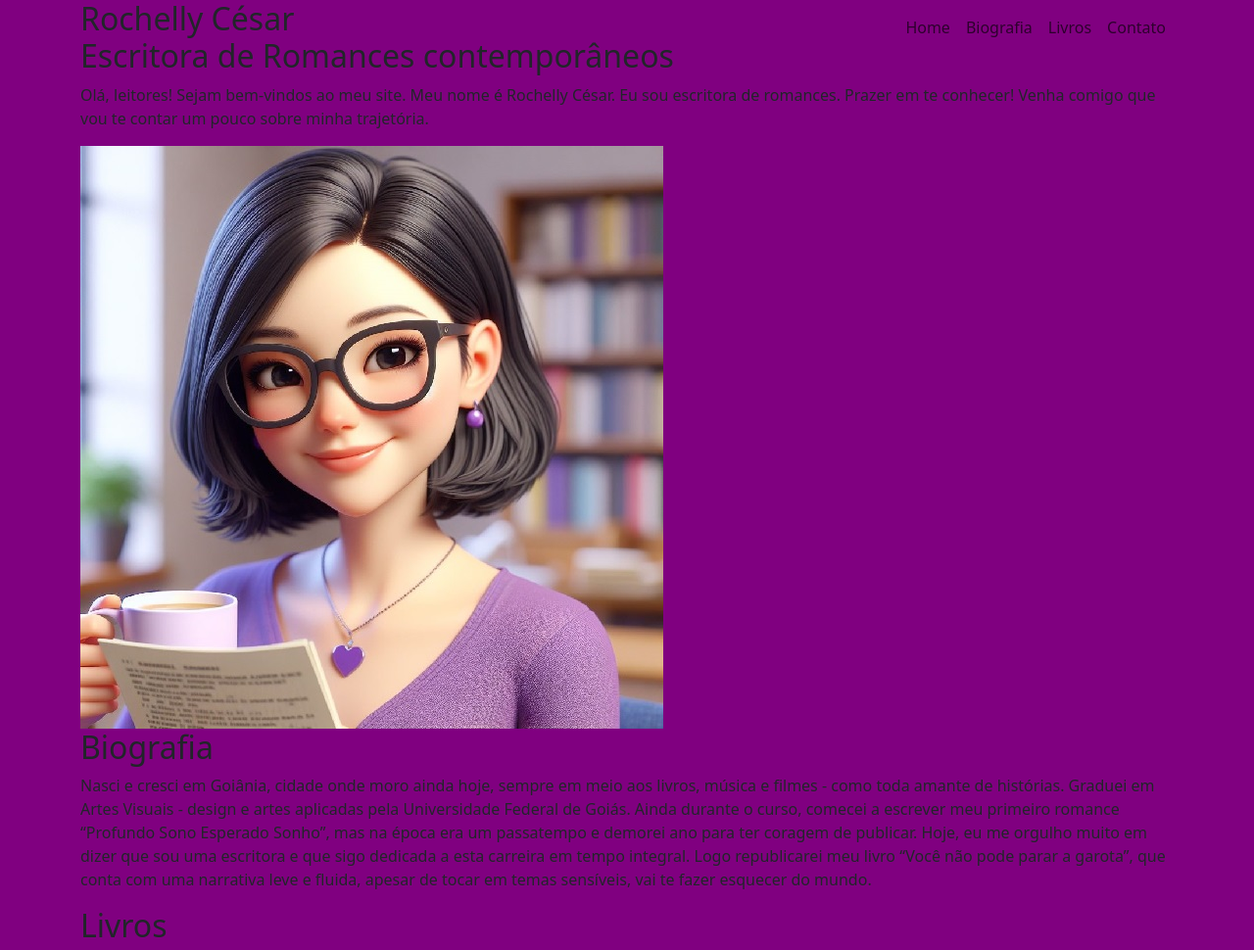
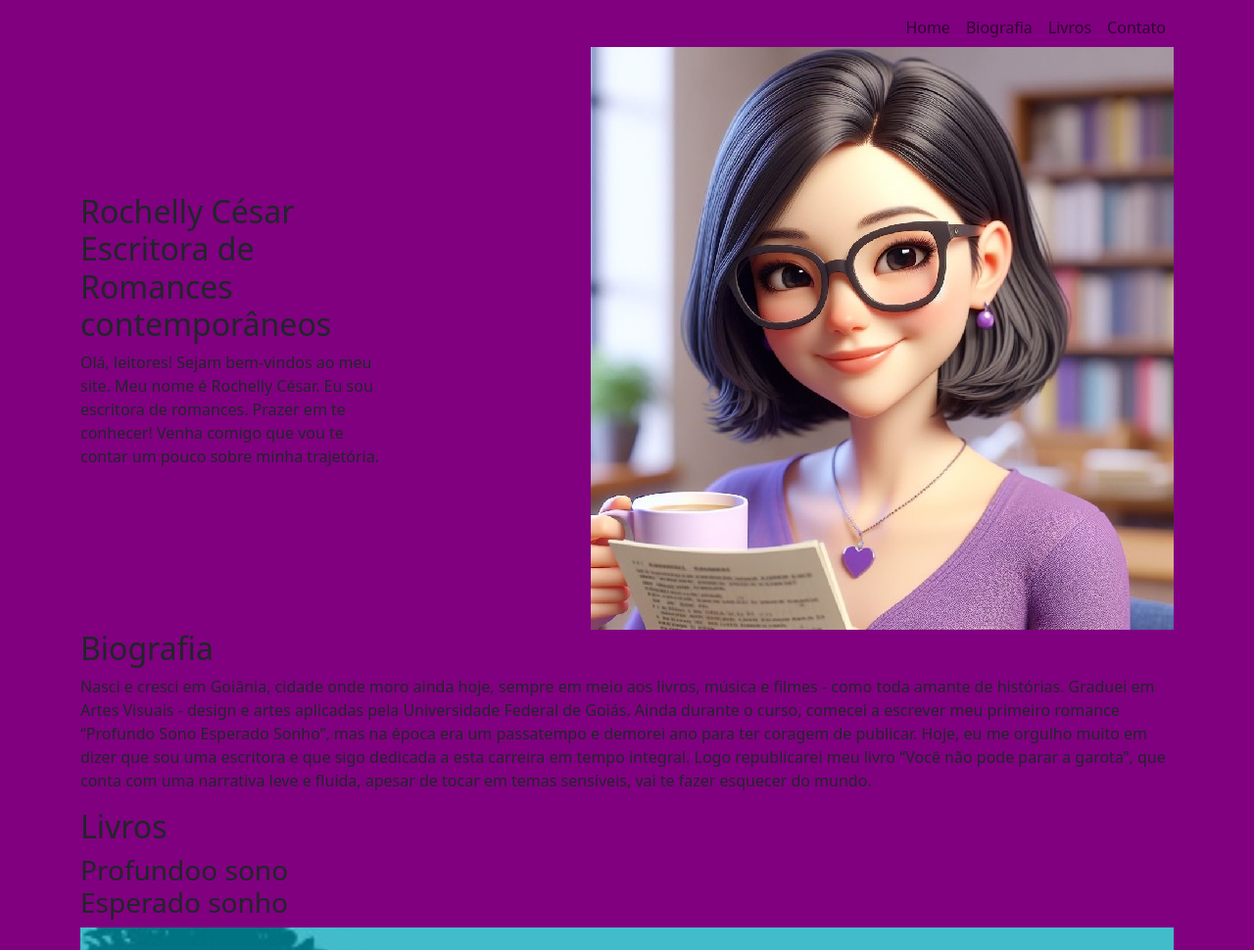
Before and after one commit to PatoRoco38/rochelly, a website: page index.html in a window 1280 px wide. Shown: the top 970 px of the page at 98% size. Drawn offline with nearby package versions, Linux system fonts and the light colour scheme.

Commit message:
Feito correções nos arquivos style.css e index.html para arrumar a home page do site

```diff
--- a/css/style.css
+++ b/css/style.css
@@ -9,3 +9,20 @@ body {
     --animate-duration: 2000ms;
     --animate-delay: 0.9s;
   }
+
+.container {
+    display: flex;
+    align-items: center;
+    justify-content: space-between;
+}
+
+.text-container {
+    flex: 1;
+    margin-right: 200px;
+}
+
+.image-container img {
+    max-width: 100%;
+    height: auto;
+    max-height: 100%;
+}
--- a/index.html
+++ b/index.html
@@ -40,23 +40,24 @@
               </div>
             </div>
           </nav>
+        </header>
 
         <!-- Home começa aqui -->
-        <div class="container">
-          <div class="row">
-              <div class="contents">
-                <h2 class="head-title" >Rochelly César<br>Escritora de Romances contemporâneos</h2>
-                <p>Olá, leitores! Sejam bem-vindos ao meu site. Meu nome é Rochelly César. Eu sou escritora de romances.
-                  Prazer em te conhecer! Venha comigo que vou te contar um pouco sobre minha trajetória.</p>
-              </div>
-              <div class="intro-img">
-                <img src="img/NOVA.jpg" alt="Avatar">
-              </div>
+        <br>
+        <br>
+          <div class="container">
+            <div class="text-container">
+              <h2>Rochelly César<br>Escritora de Romances contemporâneos</h2>
+              <p>Olá, leitores! Sejam bem-vindos ao meu site. Meu nome é Rochelly César. Eu sou escritora de romances.
+                Prazer em te conhecer! Venha comigo que vou te contar um pouco sobre minha trajetória.</p>
+            </div>
+            <div class="image-container">
+              <img src="img/NOVA.jpg" alt="Avatar">
             </div>
           </div>
-        </div>
+
       <!-- Home termina aqui -->
-    </header>
+
 
     <!-- Biografia começa aqui -->
     <div class="container">
```
